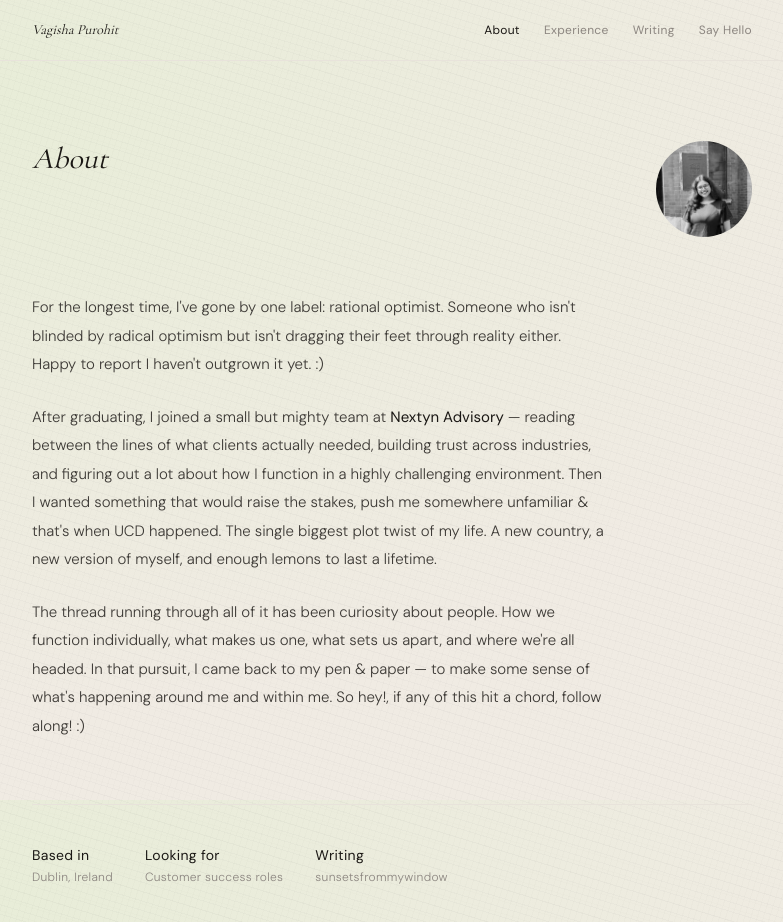
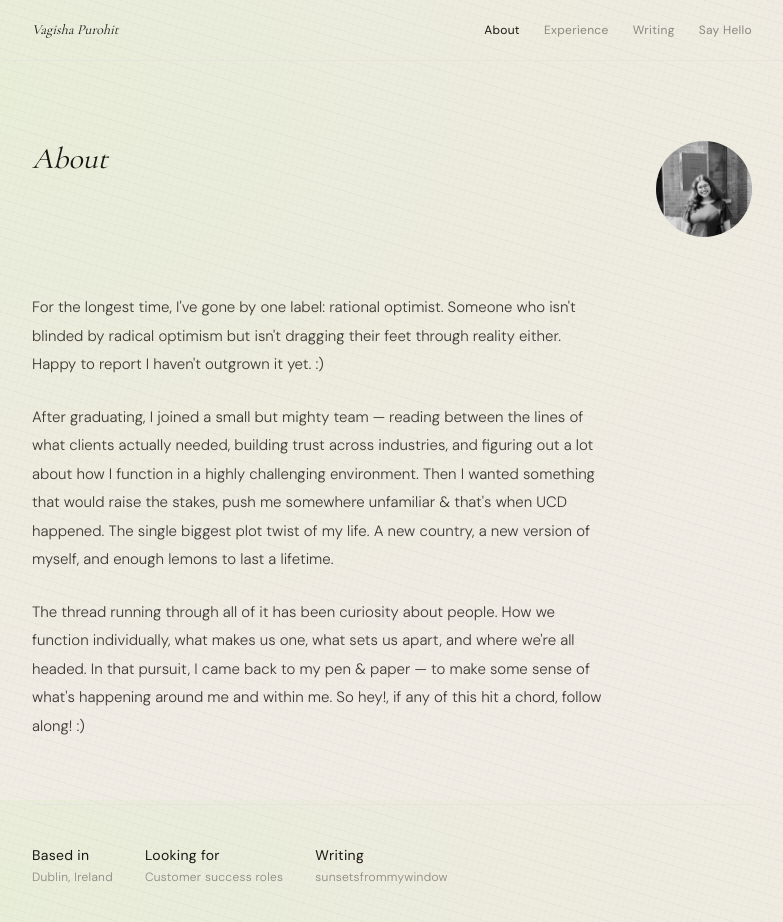
Before and after one commit to vagiishaa/VagishaP-Website, a Next.js app: page /about in a window 1280 px wide. Shown: the top 922 px of the page, without its empty margins (248-1031 px from the left). Built offline with nearby package versions, Linux system fonts and the light colour scheme.

Commit message:
Remove Nextyn Advisory mention from About page

```diff
--- a/app/about/page.tsx
+++ b/app/about/page.tsx
@@ -30,10 +30,9 @@ export default function About() {
             Happy to report I haven't outgrown it yet. :)
           </p>
           <p>
-            After graduating, I joined a small but mighty team at{' '}
-            <span className="text-ink font-normal">Nextyn Advisory</span> — reading between the
-            lines of what clients actually needed, building trust across industries, and figuring
-            out a lot about how I function in a highly challenging environment. Then I wanted
+            After graduating, I joined a small but mighty team — reading between the lines of
+            what clients actually needed, building trust across industries, and figuring out a
+            lot about how I function in a highly challenging environment. Then I wanted
             something that would raise the stakes, push me somewhere unfamiliar & that's when
             UCD happened. The single biggest plot twist of my life. A new country, a new version
             of myself, and enough lemons to last a lifetime.
```
